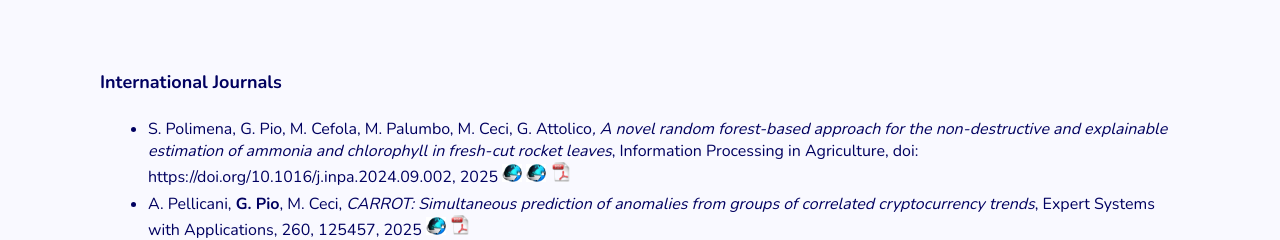
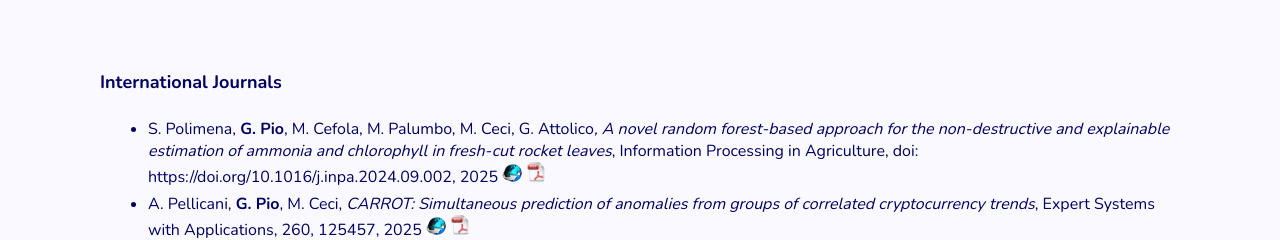
Before and after one commit to gianvito/gianvito.github.io, a plain HTML site: page index.htm in a window 1280 px wide. Shown: the part 4442-4682 px from the top of the page. Drawn offline with nearby package versions, Linux system fonts and the light colour scheme.

Commit message:
Changes to Index

```diff
--- a/index.htm
+++ b/index.htm
@@ -293,8 +293,8 @@
 <BR>
 <H4>International Journals</H4>
 <UL>
-	<LI>S. Polimena, G. Pio, M. Cefola, M. Palumbo, M. Ceci, G. Attolico<I>, A novel random forest-based approach for the non-destructive and explainable estimation of ammonia and chlorophyll in fresh-cut rocket leaves</I>, Information Processing in Agriculture, doi: https://doi.org/10.1016/j.inpa.2024.09.002, 2025
-	<a href = "https://www.sciencedirect.com/science/article/pii/S2214317324000635" target="_blank"><img width="20" src = "images/download.jpg"></a> <img width="20" src = "images/download.jpg"></a> <a href = "https://www.sciencedirect.com/science/article/pii/S2214317324000635/pdfft?md5=2bc58217eb4035a655de5eabc089cd9d&pid=1-s2.0-S2214317324000635-main.pdf" target="_blank" title = "Download PDF" > <img width="20" src = "images/pdf.png"></a>
+	<LI>S. Polimena, <B>G. Pio</B>, M. Cefola, M. Palumbo, M. Ceci, G. Attolico<I>, A novel random forest-based approach for the non-destructive and explainable estimation of ammonia and chlorophyll in fresh-cut rocket leaves</I>, Information Processing in Agriculture, doi: https://doi.org/10.1016/j.inpa.2024.09.002, 2025
+	<a href = "https://www.sciencedirect.com/science/article/pii/S2214317324000635" target="_blank"><img width="20" src = "images/download.jpg"></a> <a href = "https://www.sciencedirect.com/science/article/pii/S2214317324000635/pdfft?md5=2bc58217eb4035a655de5eabc089cd9d&pid=1-s2.0-S2214317324000635-main.pdf" target="_blank" title = "Download PDF" > <img width="20" src = "images/pdf.png"></a>
 	<LI>A. Pellicani, <B>G. Pio</B>, M. Ceci, <I>CARROT: Simultaneous prediction of anomalies from groups of correlated cryptocurrency trends</I>, Expert Systems with Applications, 260, 125457, 2025 <a href = "https://www.sciencedirect.com/science/article/pii/S0957417424023248" target="_blank"><img width="20" src = "images/download.jpg"></a> <a href = "https://www.sciencedirect.com/science/article/pii/S0957417424023248/pdfft?md5=c06178e53063aa3569d3c1989951672e&pid=1-s2.0-S0957417424023248-main.pdf" target="_blank" title = "Download PDF" > <img width="20" src = "images/pdf.png"></a>
 	<LI>A. Simeon, M. Radovanović, T. Lončar-Turukalo, M. Ceci, S. Brdar, <B>G. Pio</B>, <I>Multi-class boosting for the analysis of multiple incomplete views on microbiome data</I>, BMC Bioinformatics, 25, 18, 2024  <a href = "https://link.springer.com/article/10.1186/s12859-024-05767-w" target="_blank"><img width="20" src = "images/download.jpg"></a> <a href = "https://link.springer.com/content/pdf/10.1186/s12859-024-05767-w.pdf" target="_blank" title = "Download PDF" > <img width="20" src = "images/pdf.png"></a>
 	<LI>P. Mignone, <B>G. Pio</B>, M. Ceci, <I>Distributed Heterogeneous Transfer Learning</I>, Big Data Research, 37, 100456, 2024 <a href = "https://www.sciencedirect.com/science/article/pii/S2214579624000327" target="_blank"><img width="20" src = "images/download.jpg"></a> <a href = "https://www.sciencedirect.com/science/article/pii/S2214579624000327/pdfft?md5=33cf99e10874514291bfc635b26d260f&pid=1-s2.0-S2214579624000327-main.pdf" target="_blank" title = "Download PDF" > <img width="20" src = "images/pdf.png"></a>
```
